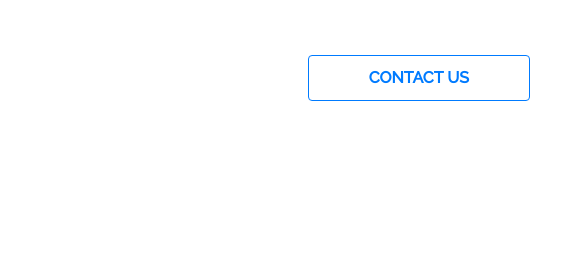
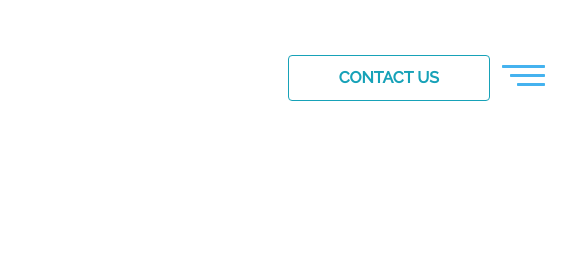
Before and after one commit to Gauravpant14/KMIT_FINAL, a plain HTML site: page index.html in a window 1280 px wide. Shown: the top 280 px of the page, 719-1280 px from the left. Drawn offline with Linux system fonts and the light colour scheme.

Commit message:
button issue temporary fixed

```diff
--- a/css/style.css
+++ b/css/style.css
@@ -10,8 +10,23 @@ body{
     height: 600px ;
 }
 
+.support{
+    position: relative;
+    right: 40px;
+}
+.headerMenu{
+
+    position: fixed;
+    top: 58px;
+    float: right;
+    right: 0;
+}
+
+
+
 .btn1{
-    padding: 10px 60px;
+
+    padding: 10px 50px;
 }
 
 .bannerLeft .innerLeft h1 {
@@ -51,6 +66,7 @@ body{
 .crazyTeam{
     background-image: url("/img/team_back.jpg");
     background-repeat: no-repeat;
+    height: 130px;
     /* background-size: 100% 100%; */
     padding: 25px 0px;
     margin: 20px 0px;
@@ -85,6 +101,11 @@ body{
     width: fit-content;
     text-transform: uppercase;
     margin-top: 5px;
+}
+.crazyteamBtn:hover{
+    background-color: #fff;
+    color: #2ab0ef;
+    text-decoration: none;
 }
 
 
--- a/index.html
+++ b/index.html
@@ -18,7 +18,7 @@
     ></script>
   </head>
   <body>
-    <header class="bgimg">
+    <header class="bgimg ">
       <div class="container-fluid">
         <!-- Just an image -->
 
@@ -32,14 +32,22 @@
                 style="margin-left: 30px"
             /></a>
           </div>
-          <div class="col-md-10 button1 d-flex justify-content-end">
+          <div class="col-md-10 button1 d-flex justify-content-end support">
             <button
               type="button"
-              class="btn btn-outline-primary justify-content-end btn1"
+              class="btn btn-outline-info justify-content-end btn1 btnHead"
               style="font-weight: bold"
             >
               CONTACT US
             </button>
+
+
+          </div>
+
+            <div class="headerMenu" >
+              <a href="http://" target="_blank" ><img src="/img/btn.png" alt="" srcset="" ></a>
+            </div>
+
           </div>
         </div>
 
```
Also changed, not shown: img/btn.png (added), screencapture-127-0-0-1-5500-index-html-2021-01-28-18_01_05.png (added).
